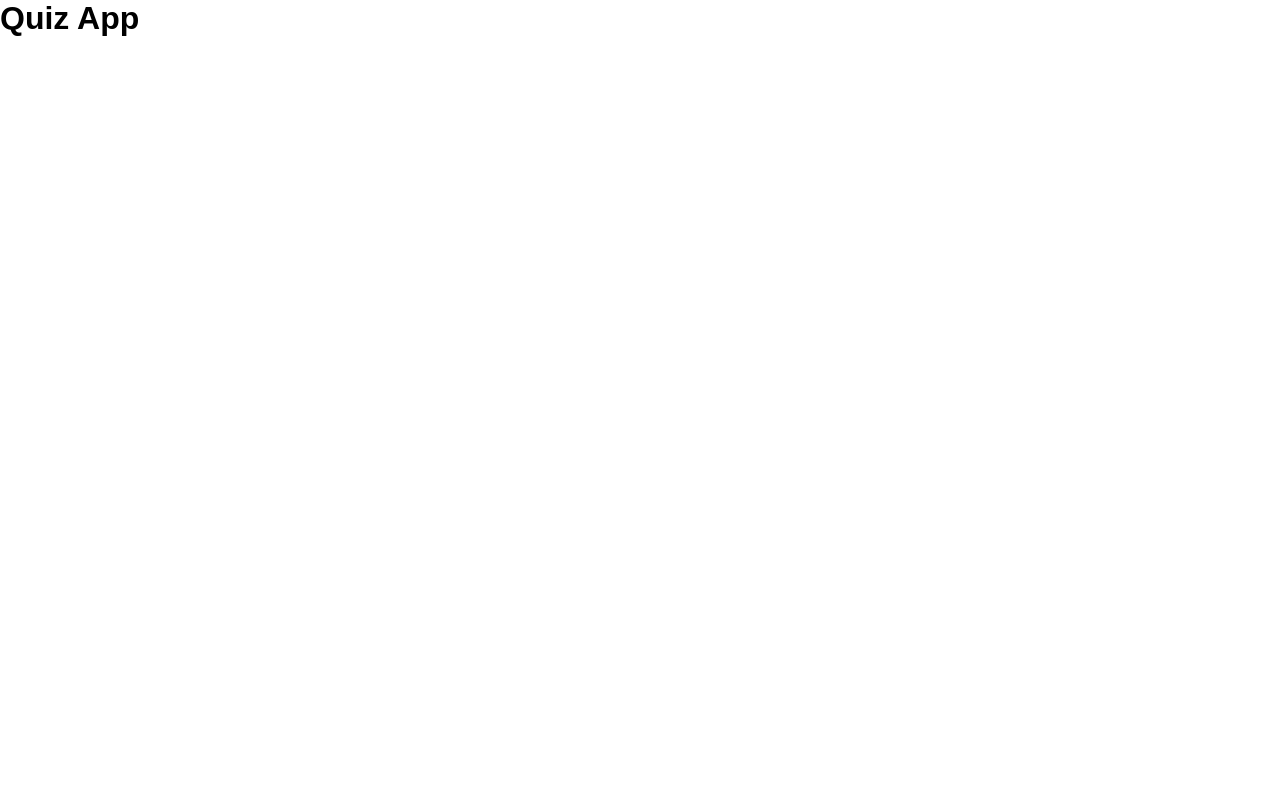
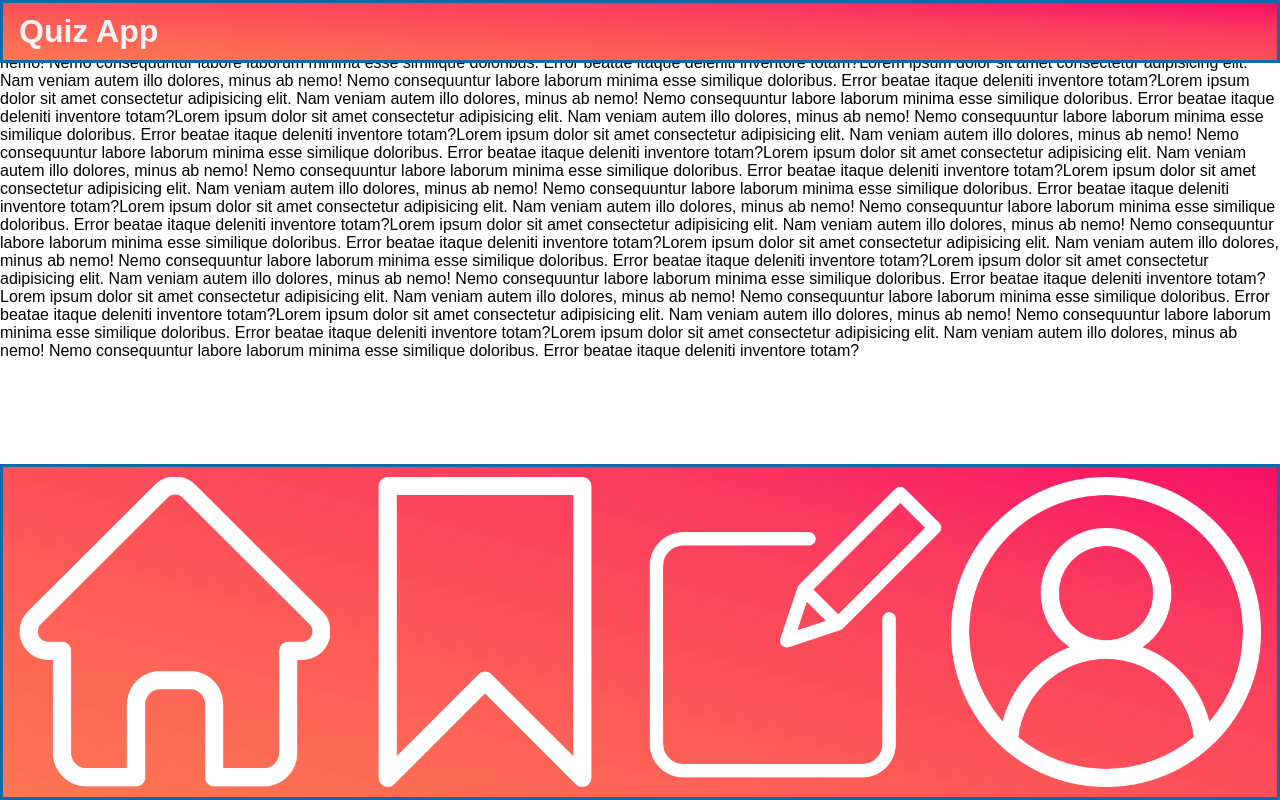
Before and after one commit to AlexJanow/quiz-app, a plain HTML site: page index.html in a window 1280 px wide. Drawn offline with Linux system fonts and the light colour scheme.

Commit message:
adde header, footer and symbols

```diff
--- a/index.html
+++ b/index.html
@@ -7,6 +7,84 @@
     <link rel="stylesheet" href="styles/index.css" />
   </head>
   <body>
-    <h1>Quiz App</h1>
+    <main>
+      <div class="header"><h1>Quiz App</h1></div>
+
+      <div class="content">
+        <p>
+          Lorem ipsum dolor sit amet consectetur adipisicing elit. Nam veniam
+          autem illo dolores, minus ab nemo! Nemo consequuntur labore laborum
+          minima esse similique doloribus. Error beatae itaque deleniti
+          inventore totam?Lorem ipsum dolor sit amet consectetur adipisicing
+          elit. Nam veniam autem illo dolores, minus ab nemo! Nemo consequuntur
+          labore laborum minima esse similique doloribus. Error beatae itaque
+          deleniti inventore totam?Lorem ipsum dolor sit amet consectetur
+          adipisicing elit. Nam veniam autem illo dolores, minus ab nemo! Nemo
+          consequuntur labore laborum minima esse similique doloribus. Error
+          beatae itaque deleniti inventore totam?Lorem ipsum dolor sit amet
+          consectetur adipisicing elit. Nam veniam autem illo dolores, minus ab
+          nemo! Nemo consequuntur labore laborum minima esse similique
+          doloribus. Error beatae itaque deleniti inventore totam?Lorem ipsum
+          dolor sit amet consectetur adipisicing elit. Nam veniam autem illo
+          dolores, minus ab nemo! Nemo consequuntur labore laborum minima esse
+          similique doloribus. Error beatae itaque deleniti inventore
+          totam?Lorem ipsum dolor sit amet consectetur adipisicing elit. Nam
+          veniam autem illo dolores, minus ab nemo! Nemo consequuntur labore
+          laborum minima esse similique doloribus. Error beatae itaque deleniti
+          inventore totam?Lorem ipsum dolor sit amet consectetur adipisicing
+          elit. Nam veniam autem illo dolores, minus ab nemo! Nemo consequuntur
+          labore laborum minima esse similique doloribus. Error beatae itaque
+          deleniti inventore totam?Lorem ipsum dolor sit amet consectetur
+          adipisicing elit. Nam veniam autem illo dolores, minus ab nemo! Nemo
+          consequuntur labore laborum minima esse similique doloribus. Error
+          beatae itaque deleniti inventore totam?Lorem ipsum dolor sit amet
+          consectetur adipisicing elit. Nam veniam autem illo dolores, minus ab
+          nemo! Nemo consequuntur labore laborum minima esse similique
+          doloribus. Error beatae itaque deleniti inventore totam?Lorem ipsum
+          dolor sit amet consectetur adipisicing elit. Nam veniam autem illo
+          dolores, minus ab nemo! Nemo consequuntur labore laborum minima esse
+          similique doloribus. Error beatae itaque deleniti inventore
+          totam?Lorem ipsum dolor sit amet consectetur adipisicing elit. Nam
+          veniam autem illo dolores, minus ab nemo! Nemo consequuntur labore
+          laborum minima esse similique doloribus. Error beatae itaque deleniti
+          inventore totam?Lorem ipsum dolor sit amet consectetur adipisicing
+          elit. Nam veniam autem illo dolores, minus ab nemo! Nemo consequuntur
+          labore laborum minima esse similique doloribus. Error beatae itaque
+          deleniti inventore totam?Lorem ipsum dolor sit amet consectetur
+          adipisicing elit. Nam veniam autem illo dolores, minus ab nemo! Nemo
+          consequuntur labore laborum minima esse similique doloribus. Error
+          beatae itaque deleniti inventore totam?Lorem ipsum dolor sit amet
+          consectetur adipisicing elit. Nam veniam autem illo dolores, minus ab
+          nemo! Nemo consequuntur labore laborum minima esse similique
+          doloribus. Error beatae itaque deleniti inventore totam?Lorem ipsum
+          dolor sit amet consectetur adipisicing elit. Nam veniam autem illo
+          dolores, minus ab nemo! Nemo consequuntur labore laborum minima esse
+          similique doloribus. Error beatae itaque deleniti inventore
+          totam?Lorem ipsum dolor sit amet consectetur adipisicing elit. Nam
+          veniam autem illo dolores, minus ab nemo! Nemo consequuntur labore
+          laborum minima esse similique doloribus. Error beatae itaque deleniti
+          inventore totam?
+        </p>
+      </div>
+
+      <div class="footer">
+        <div class="container">
+          <nav>
+            <a href=""
+              ><img class="navsym1" src="/images/home.png" alt="Home"
+            /></a>
+            <a href=""
+              ><img class="navsym2" src="/images/bookmark.png" alt="Bookmark"
+            /></a>
+            <a href=""
+              ><img class="navsym3" src="/images/pen.png" alt="Create"
+            /></a>
+            <a href=""
+              ><img class="navsym4" src="/images/user.png" alt="Profile"
+            /></a>
+          </nav>
+        </div>
+      </div>
+    </main>
   </body>
 </html>
--- a/styles/_base.css
+++ b/styles/_base.css
@@ -9,3 +9,7 @@
 html {
   font-family: sans-serif;
 }
+
+h1 {
+  color: whitesmoke;
+}
--- a/styles/index.css
+++ b/styles/index.css
@@ -1 +1,65 @@
-@import '_base.css';
+@import "_base.css";
+
+/* header and footer*/
+.header,
+.footer {
+  position: fixed;
+  width: 100%;
+  padding: 10px;
+  background-image: linear-gradient(
+    to left bottom,
+    #f61067,
+    #fa385f,
+    #fc5059,
+    #fd6555,
+    #fc7753
+  );
+
+  padding: 10px 16px;
+  border-style: solid;
+  border-color: #0e6ba8;
+}
+
+.header h1 {
+  color: whitesmoke;
+  font-size: xx-large;
+}
+
+.header {
+  top: 0;
+}
+
+.footer {
+  bottom: 0;
+  background-color: ;
+}
+
+.container {
+  width: 100%;
+  margin: 0 auto;
+}
+
+nav {
+}
+
+nav a {
+  color: #0e6ba8;
+  text-decoration: none;
+}
+.navsym1,
+.navsym2,
+.navsym3,
+.navsym4 {
+  width: 25%;
+  float: left;
+  align-items: center;
+  justify-content: space-evenly;
+  display: flex;
+  overflow: auto;
+  -webkit-filter: invert();
+}
+.navsym1,
+.navsym2,
+.navsym3,
+.navsym4:hover {
+}
```
Also changed, not shown: images/bookmark.png (added), images/home.png (added), images/pen.png (added), images/user.png (added).
